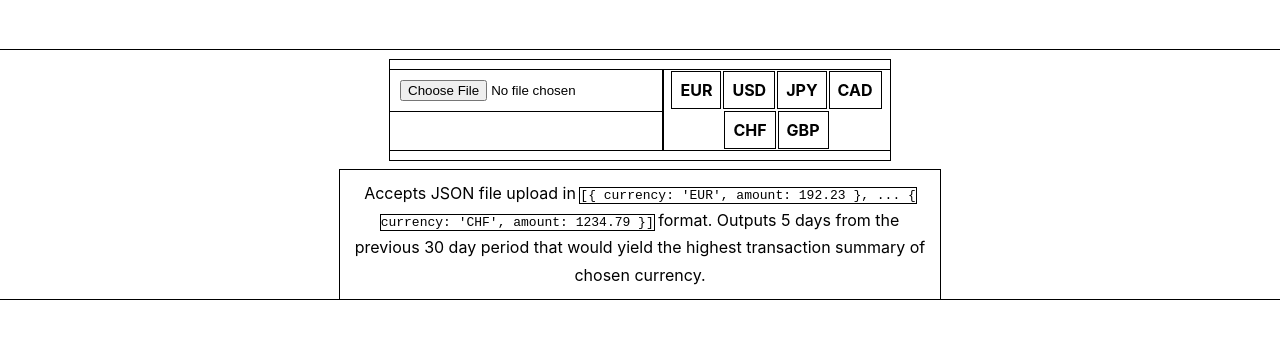
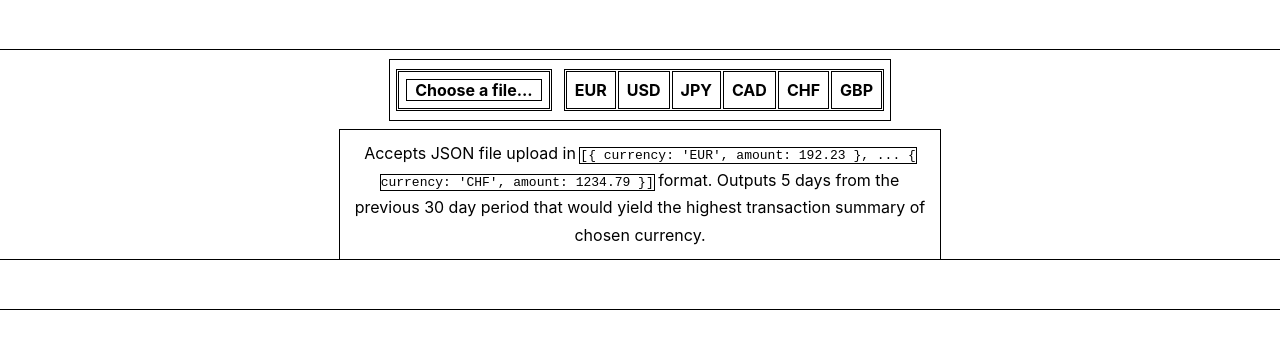
Before and after one commit to thinktwice13/FXrates, a React (Create React App) app in the folder client/: page / in a window 1280 px wide. Shown: the top 338 px of the page. Built offline with nearby package versions, Linux system fonts and the light colour scheme.

Commit message:
style upload btn

```diff
--- a/client/src/App.js
+++ b/client/src/App.js
@@ -18,7 +18,7 @@ function Msg(props) {
 function Switcher(props) {
   const currs = props.currencies;
   return (
-    <ul className="currs">
+    <ul className="hlist">
       {currs.map(curr => {
         return (
           <li
@@ -58,7 +58,7 @@ class App extends Component {
     let fxData = this.state.fxData;
     fxData && fxData.forEach(item => {
       item.base = base;
-      let saved = item.rates[base];
+      const saved = item.rates[base];
       Object.keys(item.rates).forEach(curr => {
         item.rates[curr] = Math.round((item.rates[curr]*10000) / saved) / 10000;
       })
@@ -129,11 +129,11 @@ class App extends Component {
   getTblData() {
     console.log("Getting table data.");
     //construct table data
-    let { base, transactions, fxData } = this.state;
+    const { base, transactions, fxData } = this.state;
 
     //get all currencies (exclude base)
-    let converted = Object.keys(transactions).reduce((a,key) => {
-      return key !== base ? a+Math.round(100*transactions[key])/100 +" "+key+",   " : a +"";
+    const converted = Object.keys(transactions).reduce((a,key) => {
+      return key !== base ? a+(Math.round(100*transactions[key])/100).toFixed(2) +" "+key+",   " : a +"";
     }, "").slice(0,-4);
 
     //get table rows
--- a/client/src/FileUpload.js
+++ b/client/src/FileUpload.js
@@ -1,42 +1,62 @@
 import React, { Component } from 'react';
 
 class FileUpload extends Component {
+  constructor(props) {
+    super(props);
+    this.state = {
+      label: null
+    }
+  }
+
   handleFile (e) {
     console.log("Reading file.");
     //if cancelled
     if (!e.target.value) return;
 
+    const filename = e.target.value;
+    const label = filename.substr(filename.lastIndexOf("\\")+1);
+
     //if file not.json
-    else if (!e.target.value.endsWith(".json")) {
-      return this.props.onFileUpload({ msg: "Invalid file format"});
+    if (!filename.endsWith(".json")) {
+      this.props.onFileUpload({ msg: "Invalid file format"});
+      this.setState({ label });
     }
     //if .json
     else {
-      let reader = new FileReader();
-      let file = e.target.files[0];
+      const reader = new FileReader();
+      const file = e.target.files[0];
       reader.onload = upload =>  {
         let result = JSON.parse(upload.target.result);
         //detect bad format and filter bad entries
-        let filtered = Array.isArray(result) && result.filter(el => {
+        result = Array.isArray(result) && result.filter(el => {
           return typeof el.currency === "string" && typeof el.amount === "number";
         });
         //send err msg if filter fails
-        return this.props.onFileUpload(filtered || { msg: "Invalid file contents" });
+        this.props.onFileUpload(result || { msg: "Invalid file contents" });
+        this.setState({ label });
       }
       reader.readAsText(file);
     }
   }
 
+  //FIXME: upload btn click area
   render() {
     return (
-      <form
-        encType="multipart/form-data">
+      <ul className="hlist">
         <input
-          type="file"
-          accept=".json"
-          id="fileinput"
-          onChange={this.handleFile.bind(this)} />
-      </form>
+            id="fileinput"
+            type="file"
+            accept=".json"
+            className="fileinput"
+            onChange={this.handleFile.bind(this)} />
+        <li
+          className={this.state.label && " selected"}>
+          <label
+            htmlFor="fileinput">
+            <p>{this.state.label || "Choose a file..."}</p>
+          </label>
+        </li>
+      </ul>
     )
   }
 }
--- a/client/src/Loading.js
+++ b/client/src/Loading.js
@@ -11,7 +11,7 @@ class Loading extends Component {
   componentDidMount() {
 
     //loading dots animation
-    let stopper = this.props.text + "...";
+    const stopper = this.props.text + "...";
     this.interval = window.setInterval(() => {
       if (this.state.text === stopper) {
         this.setState({ text: this.props.text });
--- a/client/src/Table.js
+++ b/client/src/Table.js
@@ -28,7 +28,7 @@ class Table extends Component {
   sortTbl(col) {
     console.log("Sorting table");
 
-    let sortBy = col || this.state.sortBy;
+    const sortBy = col || this.state.sortBy;
     let sortDir = this.state.sortDir;
 
     //determine sort direction on click
@@ -39,7 +39,7 @@ class Table extends Component {
     }
 
     //sort rows
-    let data = this.state.data.sort((a,b) => {
+    const data = this.state.data.sort((a,b) => {
       let sortVal = 0;
       if (a[sortBy] > b[sortBy]) sortVal = 1;
       if (a[sortBy] < b[sortBy]) sortVal = -1;
@@ -57,7 +57,7 @@ class Table extends Component {
   render() {
     console.log("Rendering Table.");
     //setup sorting arrow
-    let sortDirArrow = this.state.sortDir === "desc" ? " ▼" : " ▲";
+    const sortDirArrow = this.state.sortDir === "desc" ? " ▼" : " ▲";
 
     return (
       <div>
--- a/client/src/index.css
+++ b/client/src/index.css
@@ -41,20 +41,18 @@ td {
 }
 
 tr:not(:last-child) td {
-  border-bottom: 1px solid silver;
+  border-bottom: 1px solid #eee;
 }
 
 button {
   padding: 10px;
 }
 
-input {
-  padding: 10px;
-}
 
 li {
   list-style: none;
   transition: background-color .5s;
+  text-align: center;
 }
 
 .app {
@@ -77,6 +75,58 @@ li {
 
 .selector > * {
   margin: 10px 0;
+}
+
+.hlist {
+  display:flex;
+  flex-wrap: wrap;
+  justify-content: center;
+}
+
+.hlist li {
+  margin: 2px;
+  padding: 8px;
+  font-weight: 700;
+  cursor: pointer;
+  text-transform: capitalize;
+}
+
+.fileinput {
+  /*padding: 10px;*/
+  width: 0.1px;
+  height: 0.1px;
+  opacity: 0;
+  overflow: hidden;
+  position: absolute;
+  z-index: -1;
+}
+
+.selected {
+  color: #d1021b;
+  background-color: #eee;
+  border-radius: 5px;
+  transition: background-color 0s;
+}
+
+
+#fileinput + li {
+  padding: 0;
+  cursor: default;
+  width: 150px;
+  text-transform: none;
+}
+
+#fileinput + li label {
+  cursor: pointer;
+  padding: 8px;
+  display: block;
+  height: 100%;
+}
+
+#fileinput + li p {
+  white-space: nowrap;
+  overflow: hidden;
+  text-overflow: ellipsis;
 }
 
 .desc {
@@ -106,39 +156,3 @@ li {
   height: 366px;
   line-height: 366px;
 }
-
-.currs {
-  display:flex;
-  flex-wrap: wrap;
-  justify-content: center;
-}
-
-.currs li {
-  margin: 2px;
-  padding: 8px;
-  font-weight: 700;
-  cursor: pointer;
-  text-transform: capitalize;
-}
-
-.selected {
-  color: #d1021b;
-  background-color: #eee;
-  border-radius: 5px;
-  transition: background-color 0s;
-}
-
-/*select {
-  background: none;
-  border: none;
-  font-size: 1em;
-  font-weight: 900;
-}
-
-option {
-  font-weight: normal;
-}*/
-
-/*select {
-  background-color: silver;
-}*/
```
